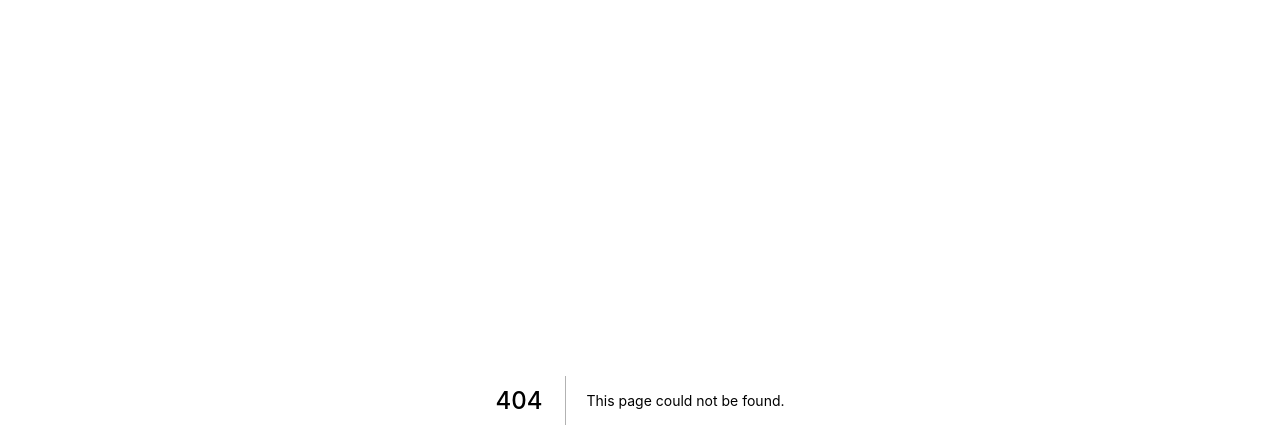
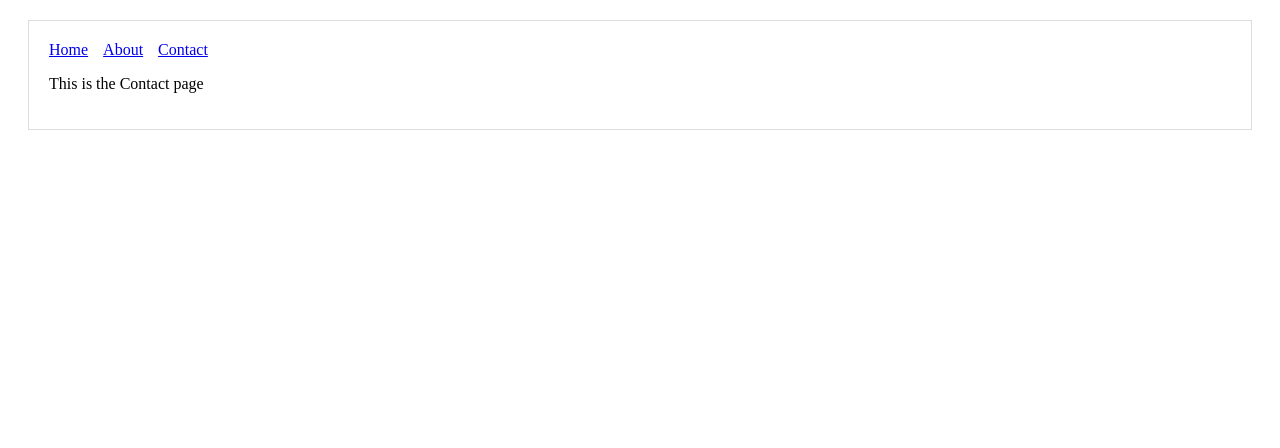
Before and after one commit to 1a1eh/first-next, a Next.js app: page /Contact in a window 1280 px wide. Before the commit this address had no page. Shown: the top 448 px of the page. Built offline with nearby package versions, Linux system fonts and the light colour scheme.

Commit message:
add contact page

```diff
--- a/components/Header.js
+++ b/components/Header.js
@@ -1,7 +1,8 @@
 import Link from 'next/link';
 
 const linkStyle = {
-  marginRight: 15
+  marginRight: 15,
+
 };
 
 const Header = () => (
@@ -12,6 +13,9 @@ const Header = () => (
     <Link href="/about">
       <a style={linkStyle}>About</a>
     </Link>
+    <Link href="/contact">
+      <a style={linkStyle}>Contact</a>
+    </Link>
   </div>
 );
 
--- /dev/null
+++ b/pages/Contact.js
@@ -0,0 +1,10 @@
+
+import Layout from '../components/Layout';
+
+export default function Contact() {
+  return (
+    <Layout>
+      <p>This is the Contact page</p>
+    </Layout>
+  );
+}
```
